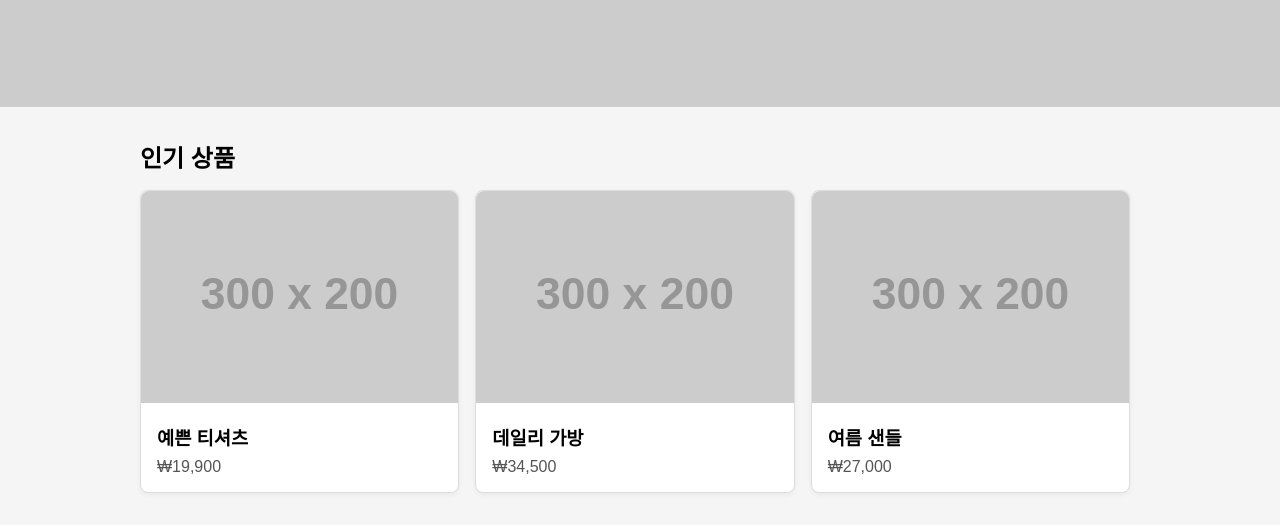
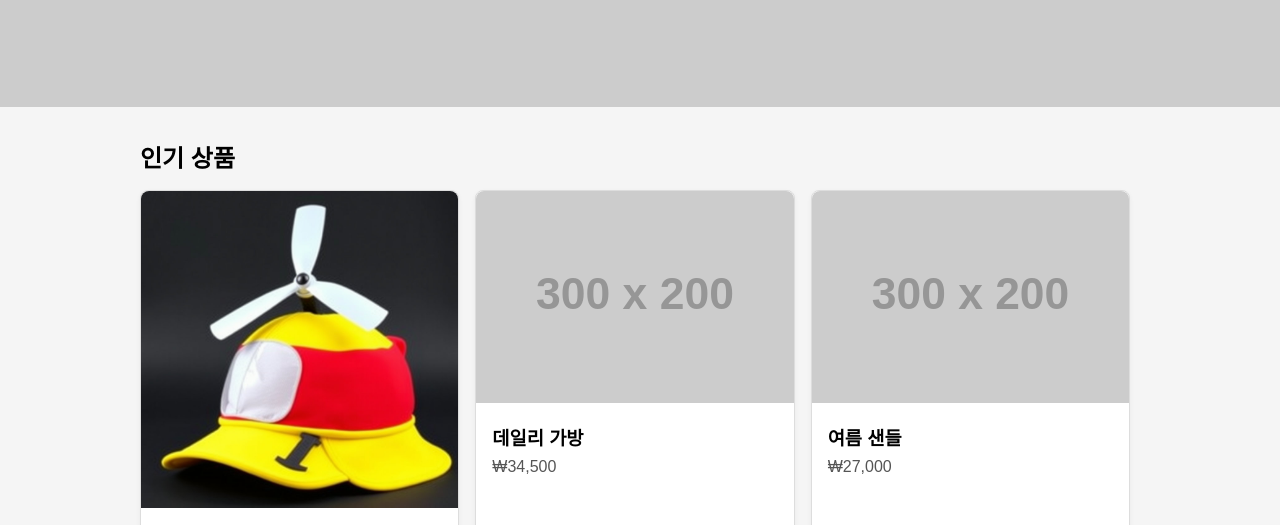
Before and after one commit to chltjdls/innyisfree, a plain HTML site: page index.html in a window 1280 px wide. Shown: the part 260-785 px from the top of the page. Drawn offline with Linux system fonts and the light colour scheme; placeholder pictures from the web are drawn by us.

Commit message:
Add files via upload

```diff
--- a/index.html
+++ b/index.html
@@ -135,7 +135,7 @@
         <h2>인기 상품</h2>
         <div class="products">
             <div class="product">
-                <img src="https://via.placeholder.com/300x200?text=상품1" alt="상품1">
+                <img src="img/hat.png" alt="상품1">
                 <div class="info">
                     <h3>예쁜 티셔츠</h3>
                     <p>₩19,900</p>
```
Also changed, not shown: img/hat.png (added), img/jelly.png (added), img/strong.png (added).
